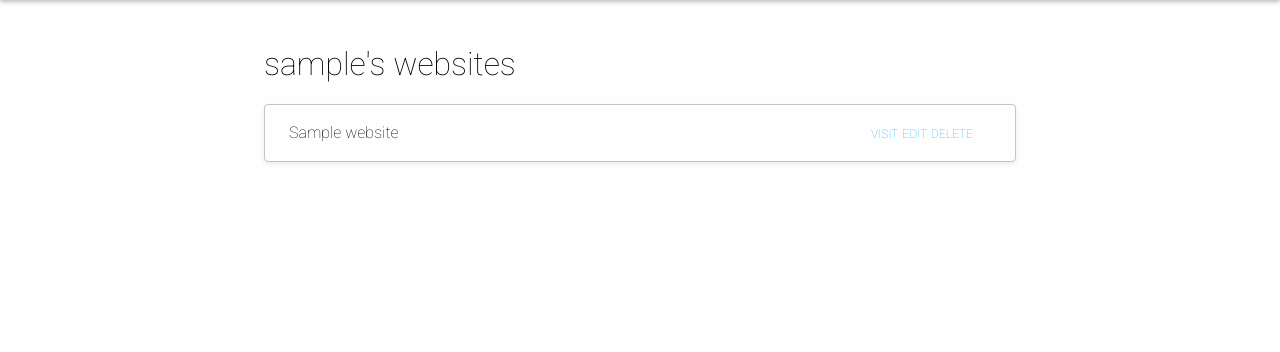
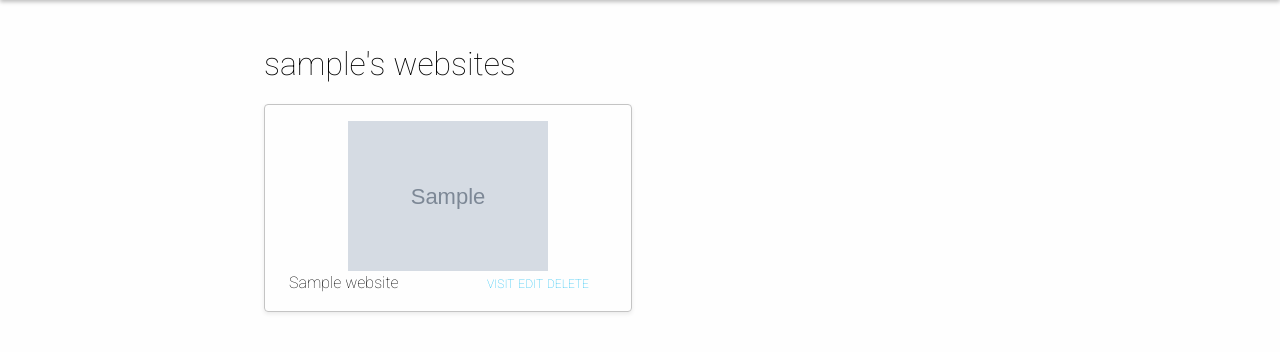
Before and after one commit to IainMcHugh/milestone-project-3, a Flask app: template templates/user.html in a window 1280 px wide. Shown: the part 80-432 px from the top of the page. Run offline with Flask 2, Linux system fonts and the light colour scheme; the template is opened without the code that fills it: most values are stand-ins (such as "Sample title", 1, 10 or a date in 2020); grey boxes marked "Sample" are stand-in pictures; some libraries are stand-ins or nearby versions.

Commit message:
functioning v2 of users page as per figma designs

```diff
--- a/app.py
+++ b/app.py
@@ -182,7 +182,6 @@ def updateSite(websiteid):
                     "$ne": ObjectId(websiteid)
                 }}
             ]})
-        print(existing_website)
         if existing_website:
             flash("Website with this url already exists.", 'error')
             return render_template('createSite.html')
--- a/static/css/styles.css
+++ b/static/css/styles.css
@@ -595,6 +595,27 @@ main {
   cursor: pointer;
 }
 
+.website-list {
+  display: grid;
+  grid-template-columns: 1fr;
+}
+
+.user-card-image {
+  margin: 0 auto;
+  width: 286px;
+  height: 150px;
+}
+
+.user-card-image > img {
+  position: relative;
+  top: 0;
+  left: 0;
+  width: 100%;
+  height: 100%;
+  object-fit: contain;
+  border-radius: 4px;
+}
+
 @media only screen and (min-width: 768px) {
   .user-page {
     width: 752px;
@@ -614,6 +635,12 @@ main {
     font-size: 16px;
     line-height: 24px;
     padding: 6px 24px;
+  }
+
+  .website-list {
+    display: grid;
+    grid-template-columns: 1fr 1fr;
+    gap: 16px;
   }
 
   .small-panel {
--- a/templates/user.html
+++ b/templates/user.html
@@ -2,13 +2,15 @@
 <div class="user-page">
   <div class="user-heading">
     <h1>{{ username }}'s websites</h1>
-    <!-- <a class="button-primary button-large" href="{{ url_for('createSite') }}">
-      ADD
-    </a> -->
   </div>
   <section class="website-list">
     {% for website in user_websites %}
     <div class="panel small-panel">
+      <a href="{{ url_for('siteDetails', websiteid=website._id) }}">
+        <div class="user-card-image">
+          <img src="{{ website.image }}" />
+        </div>
+      </a>
       <div class="website-data">
         <a
           class="user-website-name"
```
